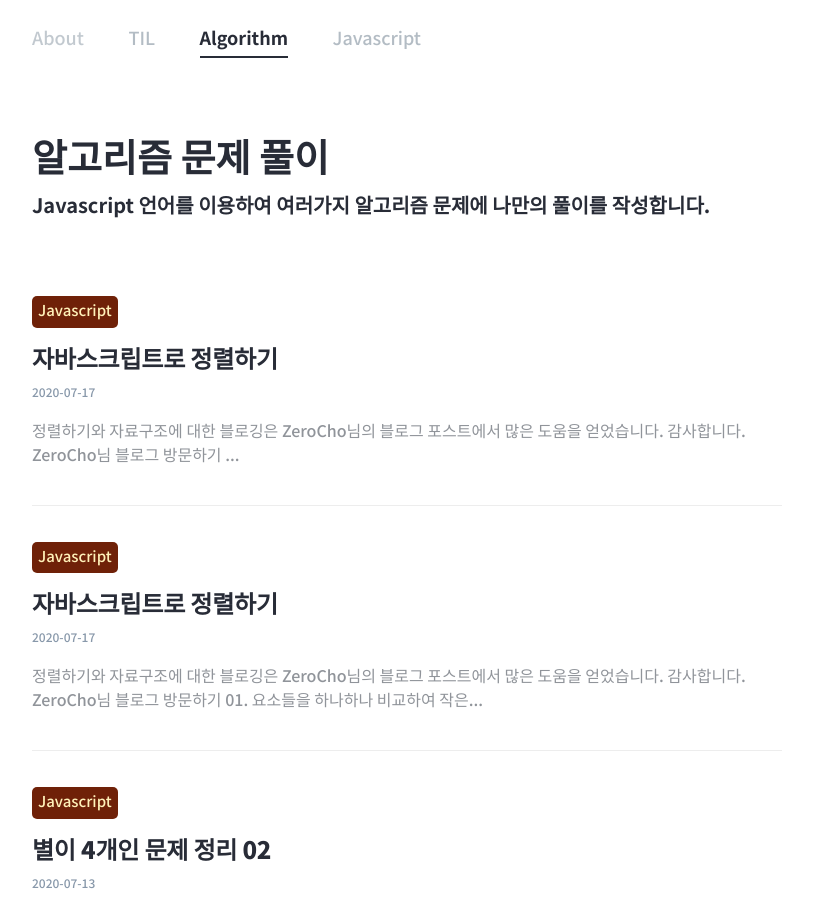
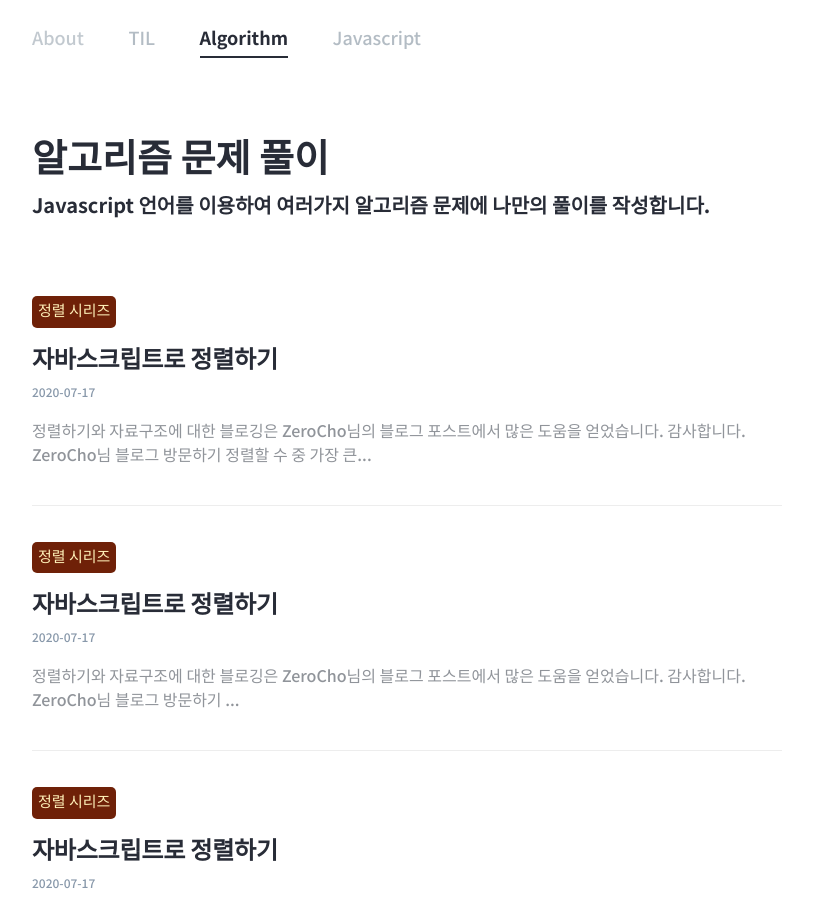
Before and after one commit to hankyeolk/hankyeolk.github.io, a Jekyll site: the page built from algorithm/index.html, in a window 1280 px wide and 900 px high. Shown: the whole window, without its empty margins (233-1046 px from the left). Built offline with Jekyll 4.4.1, drawn with Linux system fonts in a browser that asks for light colours; some web fonts are replaced.

Commit message:
sorting series update

````diff
--- a/algorithm/sorting-series/10_Sorting01.md
+++ b/algorithm/sorting-series/10_Sorting01.md
@@ -2,7 +2,7 @@
 layout: post
 title: "자바스크립트로 정렬하기"
 subtitle: "삽입, 합병, 버블, 선택 정렬에 대해서"
-type: "Javascript"
+type: "정렬 시리즈"
 createDate: "2020-07-17"
 solution: true
 text: true
--- a/algorithm/sorting-series/11_Sorting02.md
+++ b/algorithm/sorting-series/11_Sorting02.md
@@ -2,7 +2,7 @@
 layout: post
 title: "자바스크립트로 정렬하기"
 subtitle: "퀵 정렬에 대해서"
-type: "Javascript"
+type: "정렬 시리즈"
 createDate: "2020-07-17"
 solution: true
 text: true
--- /dev/null
+++ b/algorithm/sorting-series/12_Sorting03.md
@@ -0,0 +1,60 @@
+---
+layout: post
+title: "자바스크립트로 정렬하기"
+subtitle: "계수 정렬에 대해서"
+type: "정렬 시리즈"
+createDate: "2020-07-17"
+solution: true
+text: true
+author: "hankyeolk"
+post-header: false
+header-img: ""
+order: 12
+---
+
+#### 정렬하기와 자료구조에 대한 블로깅은 ZeroCho님의 블로그 포스트에서 많은 도움을 얻었습니다. 감사합니다.
+
+[ZeroCho님 블로그 방문하기](https://www.zerocho.com/category/Algorithm/post/57e22a778d6bcf0015231c8b)
+<br>
+
+### 정렬할 수 중 가장 큰 값을 알고 요소의 갯수합을 이용한 정렬, 계수정렬
+
+- 이름만 들어도 생소하다.
+- 배열의 요소중 가장 큰 값을 알아야 한다.
+- 모든 요소의 갯수를 저장할 공간을 만들고, 0으로 채워준다.
+- 배열의 요소들의 갯수를 처음부터 세어서 0으로 만들어놓은 자리에 채워준다.
+- 갯수를 저장한 것을 누적합으로 바꿔주고 누적합에 기반하여 숫자들을 정렬한다.
+
+말로는 너무 어렵다. 코드를 보면서 이해해보자.
+
+<br>
+
+```js
+function countingSort(array, k) {
+// k는 배열에서 가장 큰 수이다.
+   let count = [], result = [];
+
+   // 갯수를 넣을 공간에 0으로 집어넣는다.
+   for (let i = 0; i <= k; i += 1) {
+      count[i] = 0;
+   }
+
+   // 배열 요소들의 갯수를 세어서 count에 반영
+   for (let j = 0; j < array.length; j += 1) {
+      count[array[i]] += 1;
+   }
+
+   // 누적합 -1 까지 해당하는 요소를 넣어라를 만들어야 한다.
+   for (let i = 0; i < k; i += 1) {
+      count[i + 1] += count[i]
+   }
+
+   // 이제 요소들을 result에 넣어봅시다.
+   for (let j = 0; j < array.length; j += 1) {
+      result[count[array[j]] - 1] = array[j]
+      count[array[j]] -= 1;
+   }
+
+   return result;
+}
+```
````
